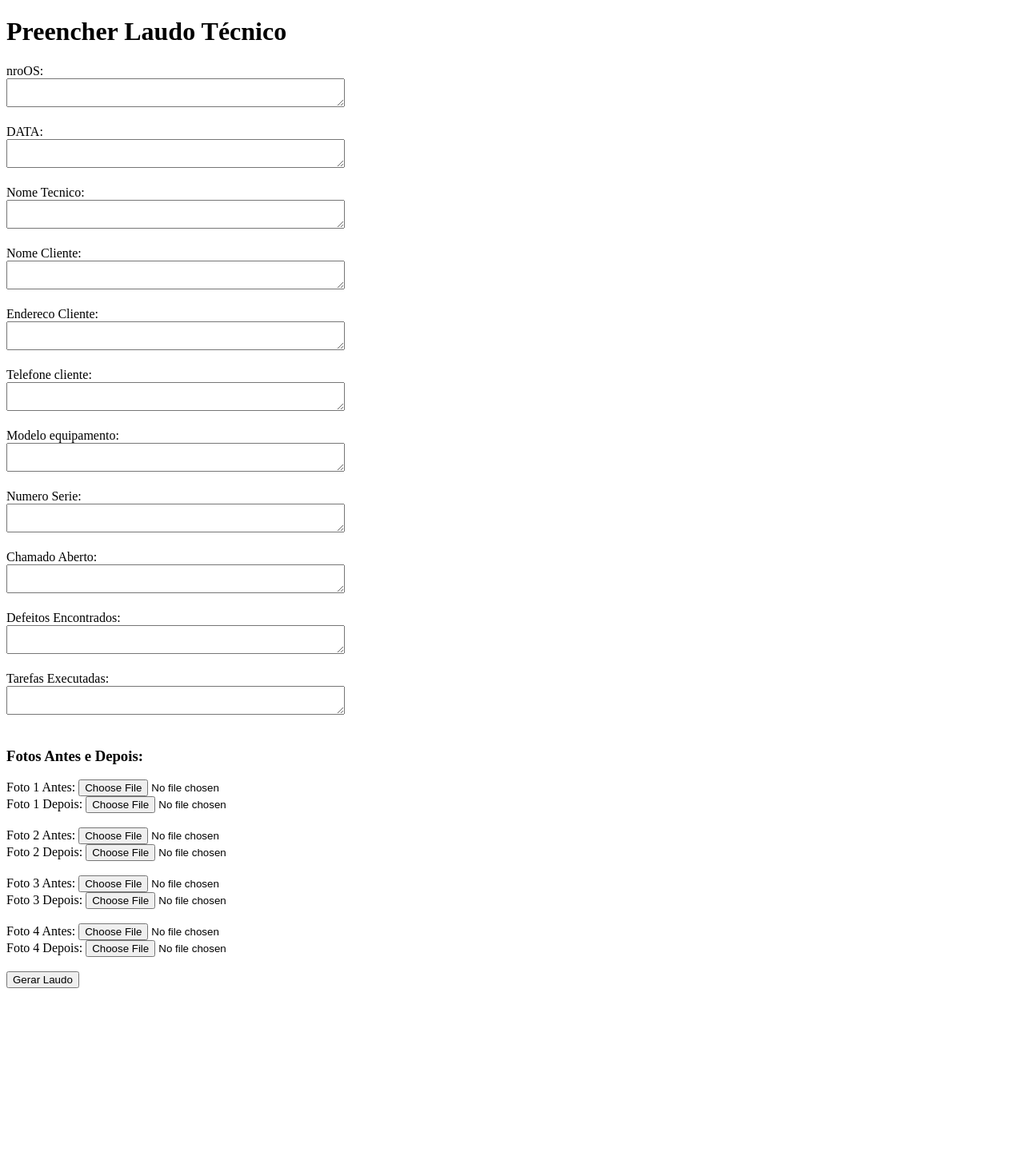
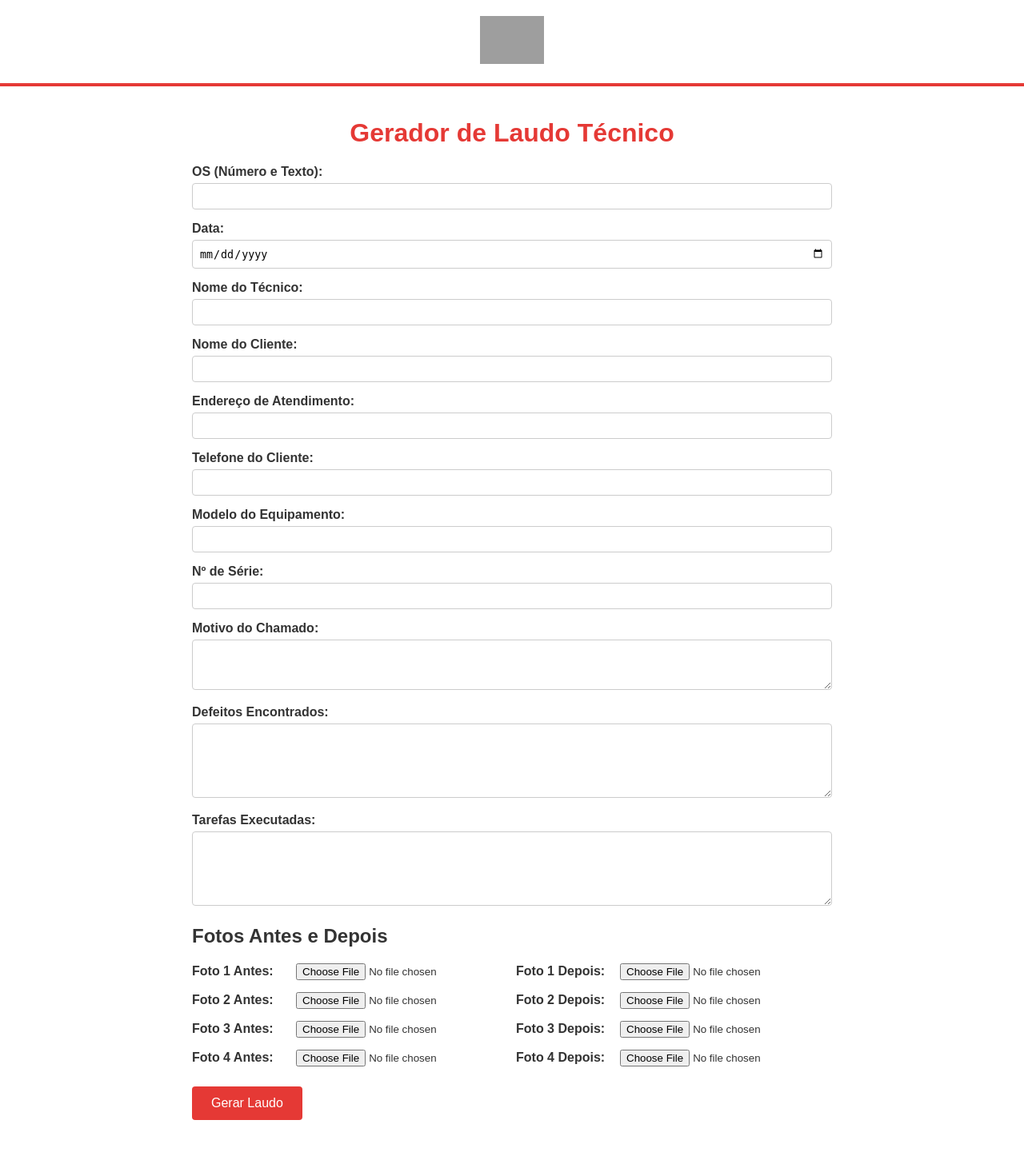
Before and after one commit to EdersonCavalin/gerador-laudo, a Flask app: page / in a window 1280 px wide. Shown: the whole page at 80% size. Before the commit the page ends 1236 px from the top, so only its background shows below. Run offline with Flask 3, Linux system fonts and the light colour scheme; grey boxes are pictures that could not be loaded.

Commit message:
Update formulario.html

```diff
--- a/templates/formulario.html
+++ b/templates/formulario.html
@@ -2,25 +2,78 @@
 <html lang="pt-br">
 <head>
     <meta charset="UTF-8">
-    <title>Gerador de Laudo</title>
+    <title>Gerador de Laudo Técnico</title>
+    <style>
+      body { background-color: #fff; font-family: Arial, sans-serif; color: #333; margin:0; padding:0; }
+      header { background-color: #fff; padding: 20px; text-align: center; border-bottom: 4px solid #E53935; }
+      header img { max-height: 60px; }
+      main { max-width: 800px; margin: 40px auto; padding: 0 20px; }
+      h1 { color: #E53935; text-align: center; }
+      form label { display: block; margin-top: 15px; font-weight: bold; }
+      form input[type="text"],
+      form input[type="date"],
+      form input[type="tel"],
+      form textarea { width: 100%; padding: 8px; margin-top: 5px; border: 1px solid #ccc; border-radius: 4px; box-sizing: border-box; }
+      form button { margin-top: 25px; background-color: #E53935; color: #fff; border: none; padding: 12px 24px; font-size: 1rem; border-radius: 4px; cursor: pointer; }
+      form button:hover { background-color: #C62828; }
+      .photo-group { display: flex; gap: 10px; flex-wrap: wrap; align-items: center; margin-top: 15px; }
+      .photo-group label { flex: 0 0 120px; margin: 0; }
+      .photo-group input[type="file"] { flex: 1; }
+    </style>
 </head>
 <body>
-    <h1>Preencher Laudo Técnico</h1>
+  <header>
+    <img src="{{ url_for('static', filename='logo.png') }}" alt="Logo MEMO">
+  </header>
+  <main>
+    <h1>Gerador de Laudo Técnico</h1>
     <form method="post" enctype="multipart/form-data">
-        {% for field in ['nroOS', 'DATA', 'Nome_Tecnico', 'Nome_Cliente', 'Endereco_Cliente',
-                         'Telefone_cliente', 'Modelo_equipamento', 'Numero_Serie',
-                         'Chamado_Aberto', 'Defeitos_Encontrados', 'Tarefas_Executadas'] %}
-            <label>{{ field.replace('_', ' ') }}:</label><br>
-            <textarea name="{{ field }}" rows="2" cols="50"></textarea><br><br>
-        {% endfor %}
+      <label for="nroOS">OS (Número e Texto):</label>
+      <input type="text" id="nroOS" name="nroOS" maxlength="10" required>
 
-        <h3>Fotos Antes e Depois:</h3>
-        {% for i in range(1, 5) %}
-            Foto {{ i }} Antes: <input type="file" name="foto{{ i }}_antes"><br>
-            Foto {{ i }} Depois: <input type="file" name="foto{{ i }}_depois"><br><br>
-        {% endfor %}
+      <label for="DATA">Data:</label>
+      <input type="date" id="DATA" name="DATA" required>
 
-        <button type="submit">Gerar Laudo</button>
+      <label for="Nome_Tecnico">Nome do Técnico:</label>
+      <input type="text" id="Nome_Tecnico" name="Nome_Tecnico" maxlength="50" required>
+
+      <label for="Nome_Cliente">Nome do Cliente:</label>
+      <input type="text" id="Nome_Cliente" name="Nome_Cliente" maxlength="50" required>
+
+      <label for="Endereco_Cliente">Endereço de Atendimento:</label>
+      <input type="text" id="Endereco_Cliente" name="Endereco_Cliente" maxlength="100" required>
+
+      <label for="Telefone_cliente">Telefone do Cliente:</label>
+      <input type="tel" id="Telefone_cliente" name="Telefone_cliente" maxlength="15" pattern="\d*">
+
+      <label for="Modelo_equipamento">Modelo do Equipamento:</label>
+      <input type="text" id="Modelo_equipamento" name="Modelo_equipamento" maxlength="30">
+
+      <label for="Numero_Serie">Nº de Série:</label>
+      <input type="text" id="Numero_Serie" name="Numero_Serie" maxlength="20">
+
+      <label for="Chamado_Aberto">Motivo do Chamado:</label>
+      <textarea id="Chamado_Aberto" name="Chamado_Aberto" rows="3" maxlength="200"></textarea>
+
+      <label for="Defeitos_Encontrados">Defeitos Encontrados:</label>
+      <textarea id="Defeitos_Encontrados" name="Defeitos_Encontrados" rows="5" maxlength="500"></textarea>
+
+      <label for="Tarefas_Executadas">Tarefas Executadas:</label>
+      <textarea id="Tarefas_Executadas" name="Tarefas_Executadas" rows="5" maxlength="500"></textarea>
+
+      <h2>Fotos Antes e Depois</h2>
+      {% for i in range(1,5) %}
+      <div class="photo-group">
+        <label for="foto{{ i }}_antes">Foto {{ i }} Antes:</label>
+        <input type="file" id="foto{{ i }}_antes" name="foto{{ i }}_antes">
+
+        <label for="foto{{ i }}_depois">Foto {{ i }} Depois:</label>
+        <input type="file" id="foto{{ i }}_depois" name="foto{{ i }}_depois">
+      </div>
+      {% endfor %}
+
+      <button type="submit">Gerar Laudo</button>
     </form>
+  </main>
 </body>
 </html>
```
